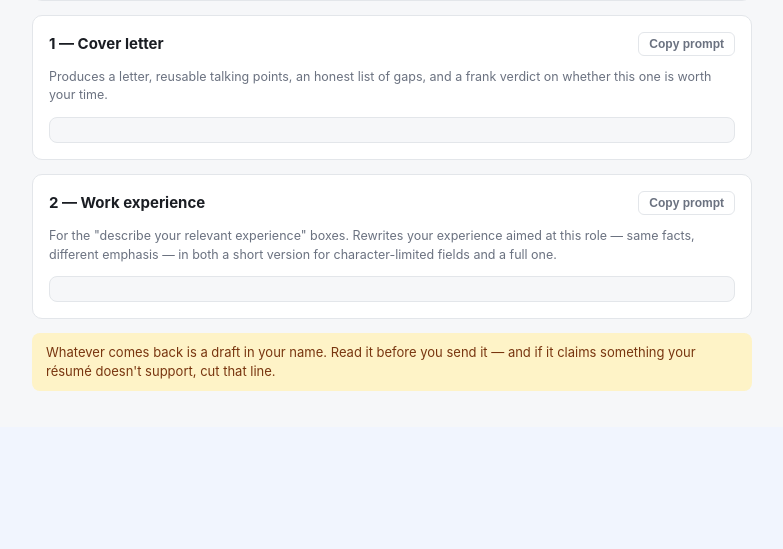
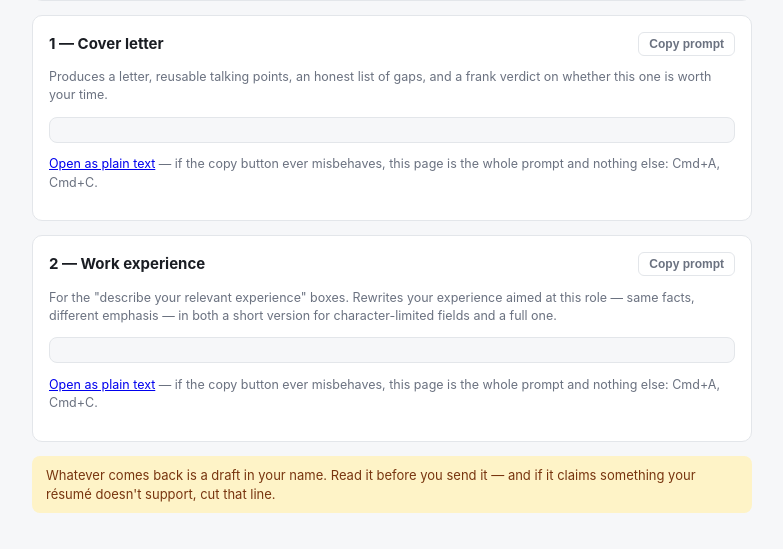
Before and after one commit to anshikhosa-sys/Internship-Tracker, a Flask app: template templates/prompts.html in a window 1280 px wide. Shown: the part 419-968 px from the top of the page, without its empty margins (248-1031 px from the left). Before the commit the page ends 810 px from the top, so only its background shows below. Run offline with Flask 3, Linux system fonts and the light colour scheme; the template is opened without the code that fills it, so the values that code supplies are empty.

Commit message:
Copy prompts from the server, not from the rendered DOM
Prompts were pasting into an assistant blank or mangled. The copy button read
target.innerText, and innerText returns text AS LAID OUT rather than as
written — it forces a reflow and is shaped by the element's CSS. That <pre>
sets max-height: 320px, overflow-y: auto, white-space: pre-wrap and
word-break: break-word: four separate reasons for the copied text to differ
from the source, and the prompts are ~8.5KB so nothing about the failure was
visible on screen.

/prompts/<id>/<kind>.txt now serves each prompt as text/plain and the button
fetches that, removing layout from the path entirely. The page also links to
it directly, so Cmd+A/Cmd+C works with no JavaScript at all — the escape
hatch that should have existed from the start. A pasted job description is
carried through on the query string, since that URL is now what actually
gets copied.

The button no longer reports success for an empty clipboard: it says
"Nothing to copy", and on success reports the character count. The original
bug was silent, and a button that lies about having worked is worse than no
button.

Response takes content_type=, not mimetype=; mimetype appends its own
charset and produced "text/plain; charset=utf-8; charset=utf-8".

healthcheck's dashboard probe asserted "postings" appeared in the body,
which was only true because it used to fetch "/" — the fetch that cleared
the NEW badges. It now checks /healthz's JSON.

Tests: 278 -> 296. The first version of the endpoint test read the empty
test database, found no postings and reported PASS for a check it had
skipped; it now seeds its own.

Co-Authored-By: Claude Opus 5 <noreply@anthropic.com>

```diff
--- a/app.py
+++ b/app.py
@@ -35,7 +35,7 @@ import sys
 from datetime import datetime, timezone
 
 from flask import (
-    Flask, jsonify, redirect, render_template, request, url_for
+    Flask, Response, jsonify, redirect, render_template, request, url_for
 )
 
 import config
@@ -688,6 +688,55 @@ def prompts_route(posting_id):
     )
 
 
+@app.route("/prompts/<path:posting_id>/<kind>.txt")
+def prompt_text_route(posting_id, kind):
+    """
+    One prompt as plain text, nothing else on the page.
+
+    THIS IS WHAT THE COPY BUTTON READS. It used to scrape the rendered <pre>
+    with innerText, which is a rendering-dependent API: it reflows the
+    element, is affected by CSS (this one has max-height, overflow-y: auto,
+    white-space: pre-wrap and word-break: break-word), and returns the text
+    as LAID OUT rather than as written. Prompts were arriving mangled or
+    empty. Fetching the source text from the server removes every one of
+    those variables.
+
+    It doubles as the manual escape hatch: open this URL and Cmd+A, Cmd+C
+    works with no JavaScript at all.
+    """
+    if kind not in ("cover", "experience"):
+        return "Unknown prompt.", 404
+
+    conn = storage.connect()
+    posting = next(
+        (p for p in storage.load_postings(conn) if p["id"] == posting_id),
+        None,
+    )
+    conn.close()
+
+    if posting is None:
+        return "No such posting.", 404
+
+    job_description = request.args.get("jd", "")
+    try:
+        if kind == "cover":
+            body = letters.cover_letter_prompt(
+                posting, job_description=job_description
+            )
+        else:
+            body = letters.work_experience_prompt(
+                posting, job_description=job_description
+            )
+    except letters.LetterError as exc:
+        return str(exc), 500
+
+    # text/plain so the browser shows it rather than downloading it, and an
+    # explicit charset because the prompt contains en dashes and accents.
+    # content_type, not mimetype: mimetype appends its own charset and you
+    # end up with "text/plain; charset=utf-8; charset=utf-8".
+    return Response(body, content_type="text/plain; charset=utf-8")
+
+
 @app.route("/refresh", methods=["POST"])
 def refresh_route():
     """
--- a/healthcheck.py
+++ b/healthcheck.py
@@ -252,7 +252,11 @@ def check_dashboard():
         with urllib.request.urlopen(config.DASHBOARD_HEALTH_URL,
                                     timeout=5) as resp:
             body = resp.read().decode("utf-8", "replace")
-        if resp.status == 200 and "postings" in body:
+        # /healthz answers JSON, not the dashboard HTML. The old check
+        # looked for "postings" in the body, which was only ever true
+        # because this probe used to fetch "/" — the fetch that was
+        # clearing the NEW badges.
+        if resp.status == 200 and '"ok"' in body:
             report(PASS, "responding", config.DASHBOARD_URL)
         else:
             report(WARN, "responding", f"HTTP {resp.status}, unexpected body")
--- a/templates/prompts.html
+++ b/templates/prompts.html
@@ -73,19 +73,32 @@
   <section class="card">
     <div class="card-head">
       <h2>1 — Cover letter</h2>
-      <button class="btn-copy" data-copy="cover">Copy prompt</button>
+      <button class="btn-copy" data-copy="cover"
+              data-src="{{ url_for('prompt_text_route',
+                                   posting_id=posting.id, kind='cover',
+                                   jd=job_description or None) }}">Copy prompt</button>
     </div>
     <p class="muted small">
       Produces a letter, reusable talking points, an honest list of gaps, and
       a frank verdict on whether this one is worth your time.
     </p>
     <pre class="paste-prompt" id="cover">{{ cover_prompt }}</pre>
+    <p class="muted small">
+      <a href="{{ url_for('prompt_text_route', posting_id=posting.id,
+                          kind='cover', jd=job_description or None) }}"
+         target="_blank" rel="noopener">Open as plain text</a>
+      — if the copy button ever misbehaves, this page is the whole prompt
+      and nothing else: Cmd+A, Cmd+C.
+    </p>
   </section>
 
   <section class="card">
     <div class="card-head">
       <h2>2 — Work experience</h2>
-      <button class="btn-copy" data-copy="experience">Copy prompt</button>
+      <button class="btn-copy" data-copy="experience"
+              data-src="{{ url_for('prompt_text_route',
+                                   posting_id=posting.id, kind='experience',
+                                   jd=job_description or None) }}">Copy prompt</button>
     </div>
     <p class="muted small">
       For the "describe your relevant experience" boxes. Rewrites your
@@ -93,6 +106,13 @@
       a short version for character-limited fields and a full one.
     </p>
     <pre class="paste-prompt" id="experience">{{ experience_prompt }}</pre>
+    <p class="muted small">
+      <a href="{{ url_for('prompt_text_route', posting_id=posting.id,
+                          kind='experience', jd=job_description or None) }}"
+         target="_blank" rel="noopener">Open as plain text</a>
+      — if the copy button ever misbehaves, this page is the whole prompt
+      and nothing else: Cmd+A, Cmd+C.
+    </p>
   </section>
 
   <div class="warn-banner">
@@ -104,27 +124,68 @@
 </main>
 
 <script>
-// Copy buttons. navigator.clipboard is async and can reject (permission
-// denied, insecure context), so the failure path has to be handled or the
-// button silently lies about having worked.
+// Copy buttons.
+//
+// The text comes from the SERVER, not from the <pre> on this page. Reading
+// the DOM with innerText was the bug behind prompts pasting in blank or
+// mangled: innerText returns text as LAID OUT, so it is affected by this
+// element's max-height, overflow-y, white-space: pre-wrap and word-break.
+// Fetching the source removes all of that.
+//
+// Three layers, because clipboard access fails for reasons a page cannot
+// predict — an unfocused document, a denied permission, an insecure
+// context — and a button that silently lies is worse than no button.
 document.querySelectorAll('.btn-copy').forEach(function (button) {
+  const original = button.textContent;
+
+  function flash(text, ms) {
+    button.textContent = text;
+    setTimeout(function () { button.textContent = original; }, ms || 2000);
+  }
+
+  // Last resort: select the prompt so the user's own Cmd+C works. Uses
+  // textContent semantics via a range over the element's contents.
+  function selectFallback(target) {
+    const range = document.createRange();
+    range.selectNodeContents(target);
+    const selection = window.getSelection();
+    selection.removeAllRanges();
+    selection.addRange(range);
+    flash('Press Cmd+C', 4000);
+  }
+
   button.addEventListener('click', async function () {
     const target = document.getElementById(button.dataset.copy);
-    if (!target) return;
-    const original = button.textContent;
+    const source = button.dataset.src;
+    button.textContent = 'Copying…';
+
+    let text = '';
     try {
-      await navigator.clipboard.writeText(target.innerText.trim());
-      button.textContent = 'Copied';
+      const response = await fetch(source, {headers: {'Accept': 'text/plain'}});
+      if (!response.ok) throw new Error('HTTP ' + response.status);
+      text = await response.text();
     } catch (err) {
-      button.textContent = 'Press Cmd+C';
-      // Select the text so the manual fallback actually works.
-      const range = document.createRange();
-      range.selectNodeContents(target);
-      const selection = window.getSelection();
-      selection.removeAllRanges();
-      selection.addRange(range);
+      // Server unreachable — fall back to what is already on the page.
+      text = target ? target.textContent : '';
     }
-    setTimeout(function () { button.textContent = original; }, 2000);
+
+    // Never report success for an empty clipboard. This is the check that
+    // would have caught the original bug at the moment it happened.
+    if (!text.trim()) {
+      flash('Nothing to copy', 4000);
+      return;
+    }
+
+    try {
+      await navigator.clipboard.writeText(text);
+      flash('Copied ' + text.length.toLocaleString() + ' chars');
+    } catch (err) {
+      if (target) {
+        selectFallback(target);
+      } else {
+        flash('Copy failed', 4000);
+      }
+    }
   });
 });
 </script>
```
Also changed, not shown: CLAUDE.md (+20 -0 lines), tests.py (+72 -0 lines).
